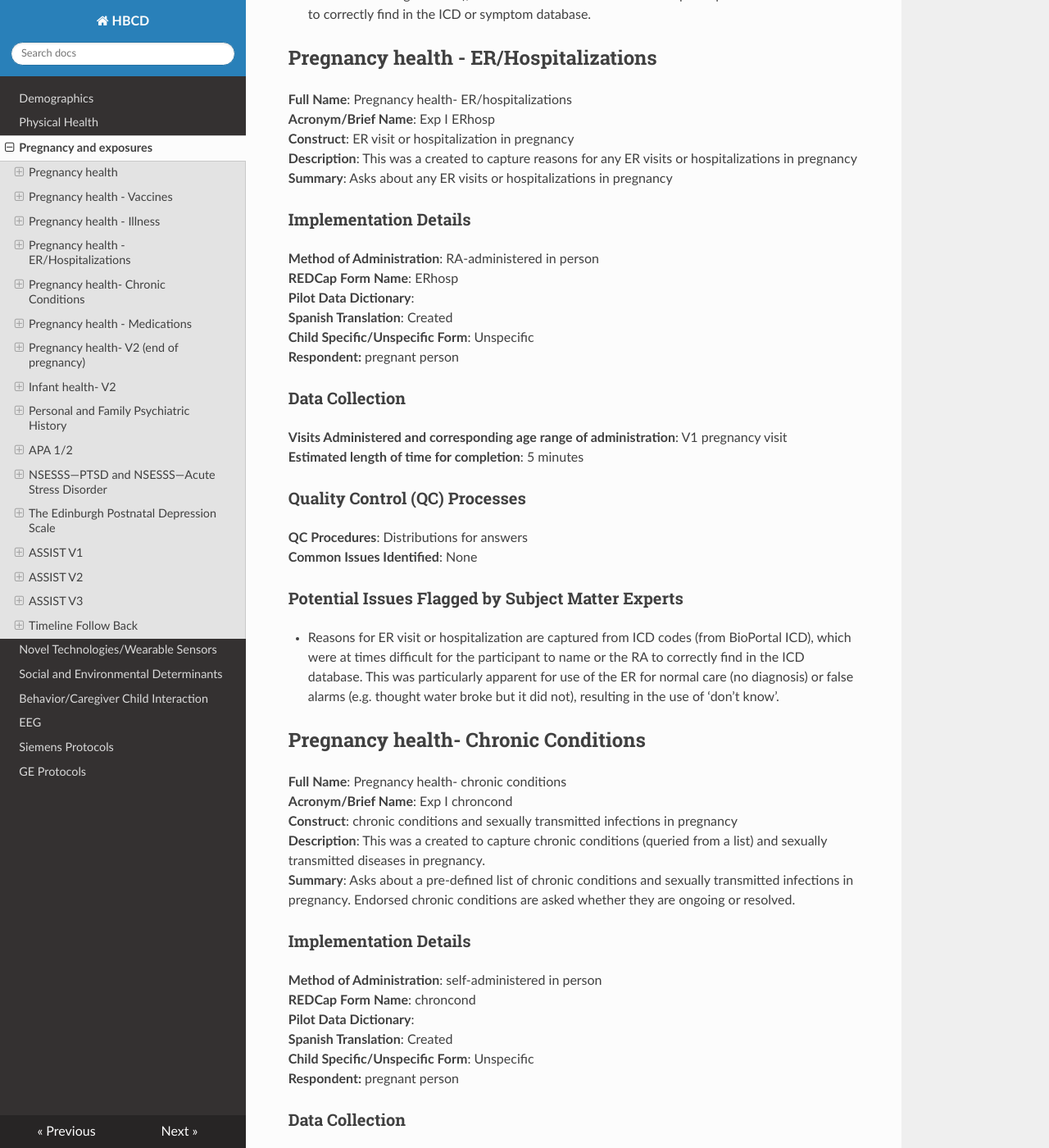
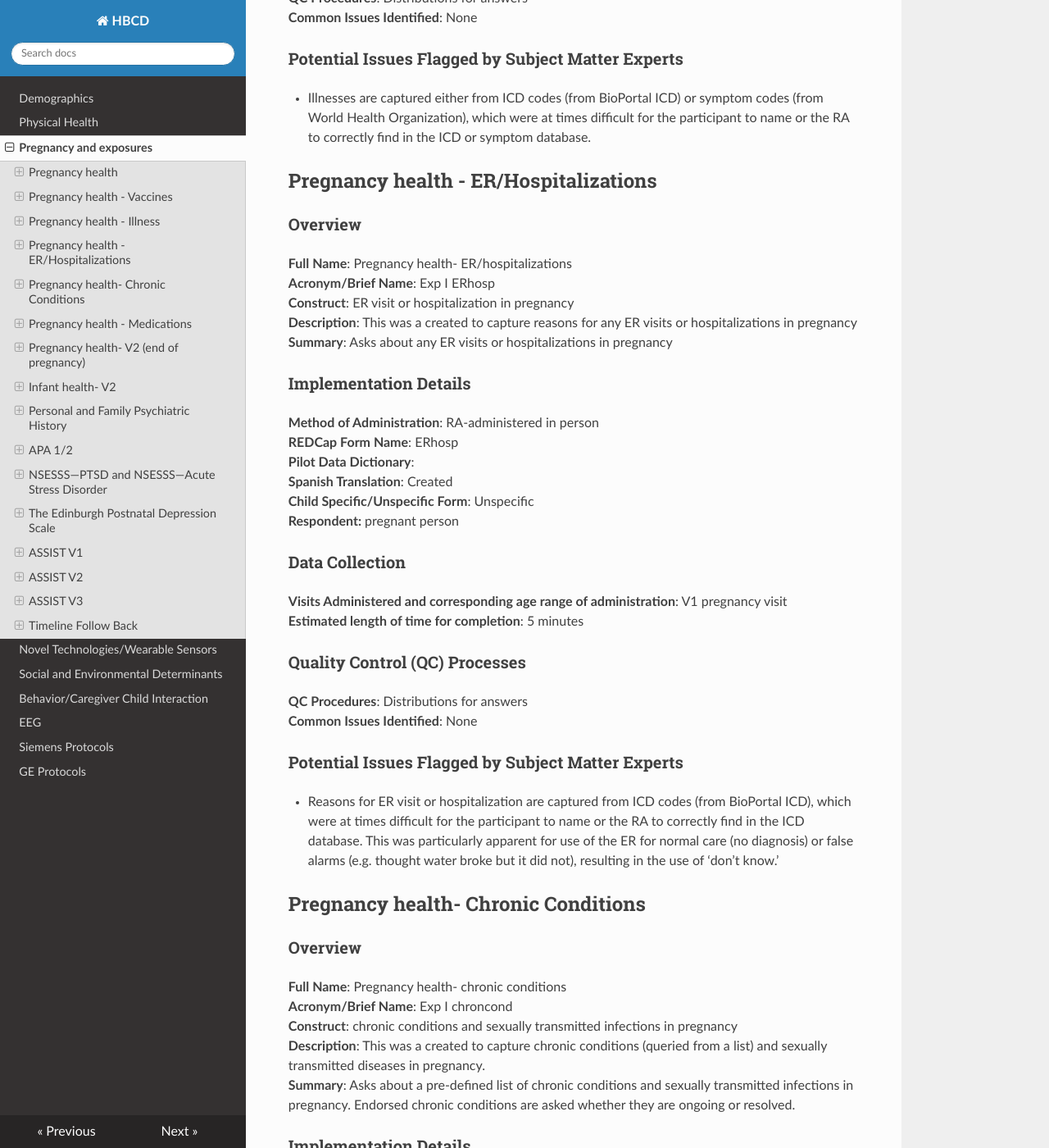
Before and after one commit to mattcieslak/hbcd-docs, an MkDocs documentation site: the page built from docs/pregexposures.md, in a window 1280 px wide and 1400 px high, scrolled down 2482 px. Shown: the whole window at 82% size. Built offline with MkDocs 1.6.1, drawn with Linux system fonts in a browser that asks for light colours; nearby versions of some CDN libraries; some of the changed text lies outside the part shown.

Commit message:
formatting

```diff
--- a/docs/pregexposures.md
+++ b/docs/pregexposures.md
@@ -1,6 +1,7 @@
-# Pregnancy and exposures
+# Pregnancy and Exposures
 
 ## Pregnancy health
+### Overview
 **Full Name**: Pregnancy health
 **Acronym/Brief Name**: Healthhx
 **Construct**: Pre-pregnancy and pregnancy health
@@ -27,6 +28,7 @@
 * No issues found
 
 ## Pregnancy health - Vaccines
+### Overview
 **Full Name**: Pregnancy health- vaccines
 **Acronym/Brief Name**: Exp I vacc
 **Construct**: Vaccines in pregnancy
@@ -53,6 +55,7 @@
 * No issues found
 
 ## Pregnancy health - Illness
+### Overview
 **Full Name**: Pregnancy health- illness
 **Acronym/Brief Name**: Exp I illness
 **Construct**: Illness in pregnancy
@@ -79,6 +82,7 @@
 * Illnesses are captured either from ICD codes (from BioPortal ICD) or symptom codes (from World Health Organization), which were at times difficult for the participant to name or the RA to correctly find in the ICD or symptom database.
 
 ## Pregnancy health - ER/Hospitalizations
+### Overview
 **Full Name**: Pregnancy health- ER/hospitalizations
 **Acronym/Brief Name**: Exp I ERhosp
 **Construct**: ER visit or hospitalization in pregnancy
@@ -102,9 +106,10 @@
 **Common Issues Identified**: None
 
 ### Potential Issues Flagged by Subject Matter Experts
-* Reasons for ER visit or hospitalization are captured from ICD codes (from BioPortal ICD), which were at times difficult for the participant to name or the RA to correctly find in the ICD database. This was particularly apparent for use of the ER for normal care (no diagnosis) or false alarms (e.g. thought water broke but it did not), resulting in the use of ‘don’t know’.
+* Reasons for ER visit or hospitalization are captured from ICD codes (from BioPortal ICD), which were at times difficult for the participant to name or the RA to correctly find in the ICD database. This was particularly apparent for use of the ER for normal care (no diagnosis) or false alarms (e.g. thought water broke but it did not), resulting in the use of ‘don’t know.’
 
 ## Pregnancy health- Chronic Conditions
+### Overview
 **Full Name**: Pregnancy health- chronic conditions
 **Acronym/Brief Name**: Exp I chroncond
 **Construct**: chronic conditions and sexually transmitted infections in pregnancy
@@ -131,6 +136,7 @@
 * No issues found
 
 ## Pregnancy health - Medications
+### Overview
 **Full Name**: Pregnancy health- medications
 **Acronym/Brief Name**: Exp I Meds
 **Construct**: prescription and over the counter medications in pregnancy
@@ -157,6 +163,7 @@
 * Medication was queried from the RxNORM database. Reasons for medication use are captured from ICD codes (from BioPortal ICD), which were at times difficult for the participant to name or the RA to correctly find in the ICD database. This was apparent with aspirin used for preeclampsia, as there was not an option for coding preventive use. Aspirin was specifically moved to the prenatal vitamin section a few months into the study. Additionally, medications used PRN were difficult for the participant to report. Finally, although not asked, some medications were coded with the dose in the database, although this was not asked and should not be used.
 
 ## Pregnancy health- V2 (end of pregnancy)
+### Overview
 **Full Name**: Pregnancy health- V2 (end of pregnancy)
 **Acronym/Brief Name**: Healthv2 Preg
 **Construct**: updates information between enrollment and delivery
@@ -183,6 +190,7 @@
 * Same issues identified at V1 (difficulty with ICD codes (from BioPortal ICD) and medication names (from RxNORM)) apply to this visit as well.
 
 ## Infant health- V2
+### Overview
 **Full Name**: Infant health- V2
 **Acronym/Brief Name**: Healthv2 Inf
 **Construct**: Delivery and birth outcomes
@@ -209,6 +217,7 @@
 * Same issues identified at V1 for medications (difficulty with ICD codes (from BioPortal ICD) and medication names (from RxNORM)) apply to this visit as well.
 
 ## Personal and Family Psychiatric History
+### Overview
 **Full Name**: Personal and family psychiatric history
 **Acronym/Brief Name**: FAM MH
 **Construct**: Personal and family mental health
@@ -229,7 +238,7 @@
 **Respondent:** pregnant person
 
 ### Data Collection
-**Visits Administered and corresponding age range of administration**:  V1 (pregnancy)
+**Visits Administered and corresponding age range of administration**: V1 (pregnancy)
 **Estimated length of time for completion**: 5 minutes
 
 ### Quality Control (QC) Processes
@@ -243,6 +252,7 @@
 From FHAM items for Antisocial Personality Disorder and Undifferentiated Psychiatric Disorder were not included.
 
 ## APA 1/2
+### Overview
 **Full Name**: DSM-5 Self-Rated Level 1 and Level 2 (version 8a) Cross-Cutting Symptom Measure—Adult
 **Acronym/Brief Name**: APA 1/2
 **Construct**: Mental health
@@ -292,6 +302,7 @@ When symptoms were reported for Level 1, the participant answered several subseq
   * APA depression (from 'I felt worthless' to 'I felt that nothing could cheer me up'), raw score greater than 32
 
 ## NSESSS—PTSD and NSESSS—Acute Stress Disorder
+### Overview
 **Full Name**: Severity of Posttraumatic/Acute Stress Symptoms- National Stressful Events Survey PTSD Short Scale (NSESSS) and National Stressful Events Survey Acute Stress Disorder Short Scale (NSESSS)
 **Acronym/Brief Name**: NSESSS—PTSD and NSESSS—Acute Stress Disorder
 **Construct**: PTSD/acute stress disorder symptom severity
@@ -333,6 +344,7 @@ Please note that scores on these scales will not differentiate between symptoms
 * No issues found
 
 ## The Edinburgh Postnatal Depression Scale
+### Overview
 **Full Name**: The Edinburgh Postnatal Depression Scale
 **Acronym/Brief Name**: EPDS
 **Construct**: Pregnancy/postnatal depression
@@ -370,6 +382,7 @@ Note: the following scores on the EPDS triggered a clinical alert for study staf
   * EPDS depression, overall score greater than 11
 
 ## ASSIST V1
+### Overview
 **Full Name**: NIDA-modified Alcohol, Smoking and Substance Involvement Screening Test (ASSIST) V2.0
 **Acronym/Brief Name**: ASSIST V1
 **Construct**: Substance use before and during pregnancy
```
Also changed, not shown: docs/behavior.md (+5 -10 lines), docs/eeg.md (+4 -0 lines), docs/physhealth.md (+1 -0 lines).
